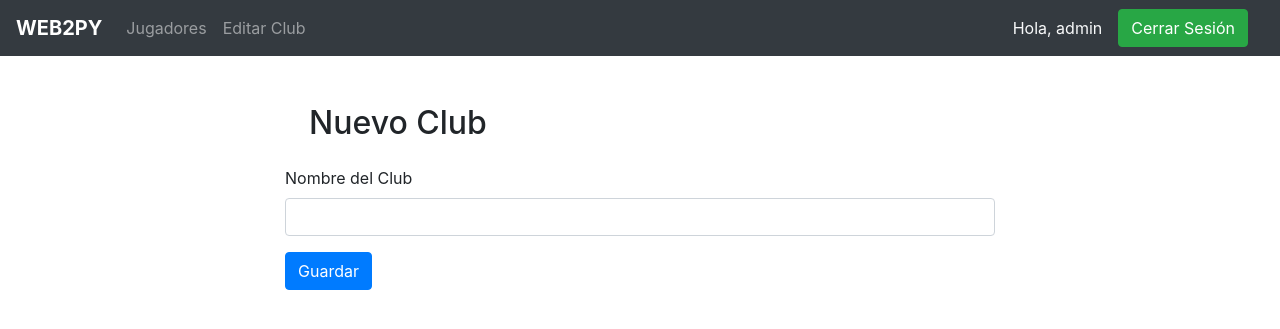
After one commit to jrdnbrj/login-nicolas, a Django app: page /club/nuevo in a window 1280 px wide. The commit adds this page. Shown: the top 329 px of the page. Run offline with Django 3.2, Linux system fonts and the light colour scheme; a user stored in the database is signed in.

Commit message:
Crear Club y Comprar Jugador

```diff
--- a/app/urls.py
+++ b/app/urls.py
@@ -11,5 +11,8 @@ urlpatterns = [
     path('jugador/nuevo', nuevo_jugador, name='nuevo_jugador'),
     path('jugador/<int:id>/editar', editar_jugador, name='editar_jugador'),
     path('jugador/<int:id>/eliminar', eliminar_jugador, name='eliminar_jugador'),
-
+    path('jugador/<int:id>/comprar', comprar_jugador, name='comprar_jugador'),
+    #Clubes
+    path('club/nuevo', nuevo_club, name='nuevo_club'),
+    path('club/editar', editar_club, name='editar_club'),
 ]
--- a/app/views.py
+++ b/app/views.py
@@ -50,11 +50,11 @@ def cerrar_sesion(request):
 @login_required
 def jugadores(request):
     jugadores = Jugador.objects.all()
-    return render(request, 'jugador/jugadores.html', { 'jugadores': jugadores })
+    club = Club.objects.get(usuario=request.user)
+    return render(request, 'jugador/jugadores.html', { 'jugadores': jugadores, 'club': club })
 
 @login_required
 def nuevo_jugador(request):
-    context = {}
     if request.method == 'POST' and request.user.is_superuser:
         jugador = JugadorForm(request.POST)
         if jugador.is_valid():
@@ -62,11 +62,10 @@ def nuevo_jugador(request):
         else:
             print(jugador.errors)
         return redirect('jugadores')
-    return render(request, 'jugador/crear_editar_jugador.html', {})
+    return render(request, 'jugador/crear_editar_jugador.html')
 
 @login_required
 def editar_jugador(request, id):
-    context = {}
     jugador = Jugador.objects.get(id=id)
     print(jugador)
     if request.method == 'POST' and request.user.is_superuser:
@@ -84,3 +83,35 @@ def eliminar_jugador(request, id):
         jugador = Jugador.objects.get(id=id)
         jugador.delete()
     return redirect('jugadores')
+
+@login_required
+def comprar_jugador(request, id):
+    club = Club.objects.get(usuario=request.user)
+    jugador = Jugador.objects.get(id=id)
+    jugador.club = club
+    jugador.save()
+    return redirect('jugadores')
+
+# CLUB
+
+@login_required
+def nuevo_club(request):
+    if request.method == 'POST':
+        nombre = request.POST['nombre']
+        usuario = request.user
+        club = Club(nombre=nombre, usuario=usuario)
+        club.save()
+        usuario.is_superuser = True
+        usuario.save()
+        return redirect('jugadores')
+    return render(request, 'club/crear_editar_club.html')
+
+@login_required
+def editar_club(request):
+    club = Club.objects.get(usuario=request.user)
+    if request.method == 'POST':
+        nombre = request.POST['nombre']
+        club.nombre = nombre
+        club.save()
+        return redirect('jugadores')
+    return render(request, 'club/crear_editar_club.html', { 'club': club, 'action': 'Editar' })
--- a/templates/base.html
+++ b/templates/base.html
@@ -4,6 +4,8 @@
     <meta charset="UTF-8">
     <meta name="viewport" content="width=device-width, initial-scale=1.0, shrink-to-fit=no">
     <link rel="stylesheet" href="https://cdn.jsdelivr.net/npm/bootstrap@4.5.3/dist/css/bootstrap.min.css" integrity="sha384-TX8t27EcRE3e/ihU7zmQxVncDAy5uIKz4rEkgIXeMed4M0jlfIDPvg6uqKI2xXr2" crossorigin="anonymous">
+    <script src="https://code.jquery.com/jquery-3.5.1.slim.min.js" integrity="sha384-DfXdz2htPH0lsSSs5nCTpuj/zy4C+OGpamoFVy38MVBnE+IbbVYUew+OrCXaRkfj" crossorigin="anonymous"></script>
+    <script src="https://cdn.jsdelivr.net/npm/bootstrap@4.5.3/dist/js/bootstrap.bundle.min.js" integrity="sha384-ho+j7jyWK8fNQe+A12Hb8AhRq26LrZ/JpcUGGOn+Y7RsweNrtN/tE3MoK7ZeZDyx" crossorigin="anonymous"></script>
     <title>{% block title %}ADMIN{% endblock %}</title>
 </head>
 <body>
@@ -15,9 +17,18 @@
         <div class="collapse navbar-collapse" id="navbarText">
             <ul class="navbar-nav mr-auto">
                 {% if request.user.is_authenticated %}
-                <li class="nav-item">
-                    <a class="nav-link" href="{% url 'jugadores' %}">Jugadores</a>
-                </li>
+                    <li class="nav-item">
+                        <a class="nav-link" href="{% url 'jugadores' %}">Jugadores</a>
+                    </li>
+                    {% if request.user.is_superuser %}
+                        <li class="nav-item">
+                            <a class="nav-link" href="{% url 'editar_club' %}">Editar Club</a>
+                        </li>
+                    {% else %}
+                        <li class="nav-item">
+                            <a class="nav-link" href="{% url 'nuevo_club' %}">Registrarse como Club</a>
+                        </li>
+                    {% endif %}
                 {% endif %}
             </ul>
             {% if user.is_authenticated %}
--- /dev/null
+++ b/templates/club/crear_editar_club.html
@@ -0,0 +1,16 @@
+{% extends 'base.html' %}
+{% block title %}{% if action %}{{ action }}{% else %}Nuevo{% endif %} Club{% endblock %}
+{% block content %}
+<div class="container">
+    <div class="col-xl-8 mx-auto my-5">
+        <h2 class="m-4">{% if action %}{{ action }}{% else %}Nuevo{% endif %} Club</h2>
+        <form method="POST">{% csrf_token %}
+            <div class="form-group">
+                <label>Nombre del Club</label><br>
+                <input type="text" class="form-control" name="nombre" value="{{ club.nombre }}">
+            </div>
+            <button type="submit" class="btn btn-primary">{% if action %}{{ action }}{% else %}Guardar{% endif %}</button>
+        </form>
+    </div>
+</div>
+{% endblock %}
```
Also changed, not shown: app/models.py (+10 -8 lines), templates/jugador/jugadores.html (+12 -6 lines), app/migrations/0003_club_usuario.py (added), app/migrations/0004_auto_20201119_1850.py (added), db.sqlite3.
